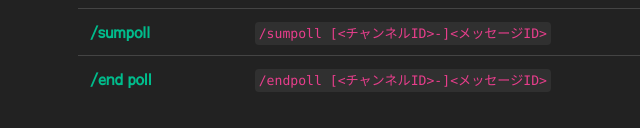
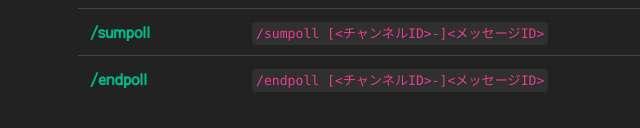
Before and after one commit to MinimumBots/quick_poll_legacy, a website: page docs/ja/index.html in a window 1280 px wide. Shown: the part 824-952 px from the top of the page, 7-647 px from the left. Drawn offline with nearby package versions, Linux system fonts and the light colour scheme.

Commit message:
Remove unnecessary spaces in the Japanese manual

```diff
--- a/docs/ja/index.html
+++ b/docs/ja/index.html
@@ -92,7 +92,7 @@
           <td><code class="bg-dark m-0 p-1 rounded">/sumpoll [&lt;チャンネルID&gt;-]&lt;メッセージID&gt;</code></td>
         </tr>
         <tr>
-          <th scope="row"><a href="#cmd-sumpoll">/end poll</a></th>
+          <th scope="row"><a href="#cmd-sumpoll">/endpoll</a></th>
           <td><code class="bg-dark m-0 p-1 rounded">/endpoll [&lt;チャンネルID&gt;-]&lt;メッセージID&gt;</code></td>
         </tr>
       </tbody>
```
